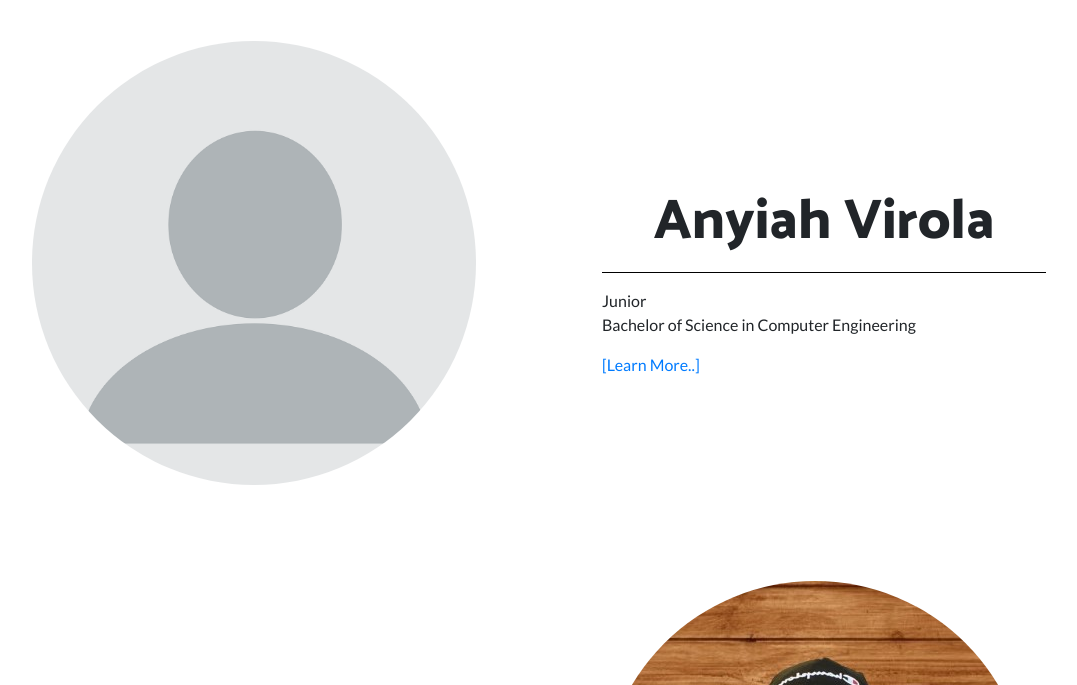
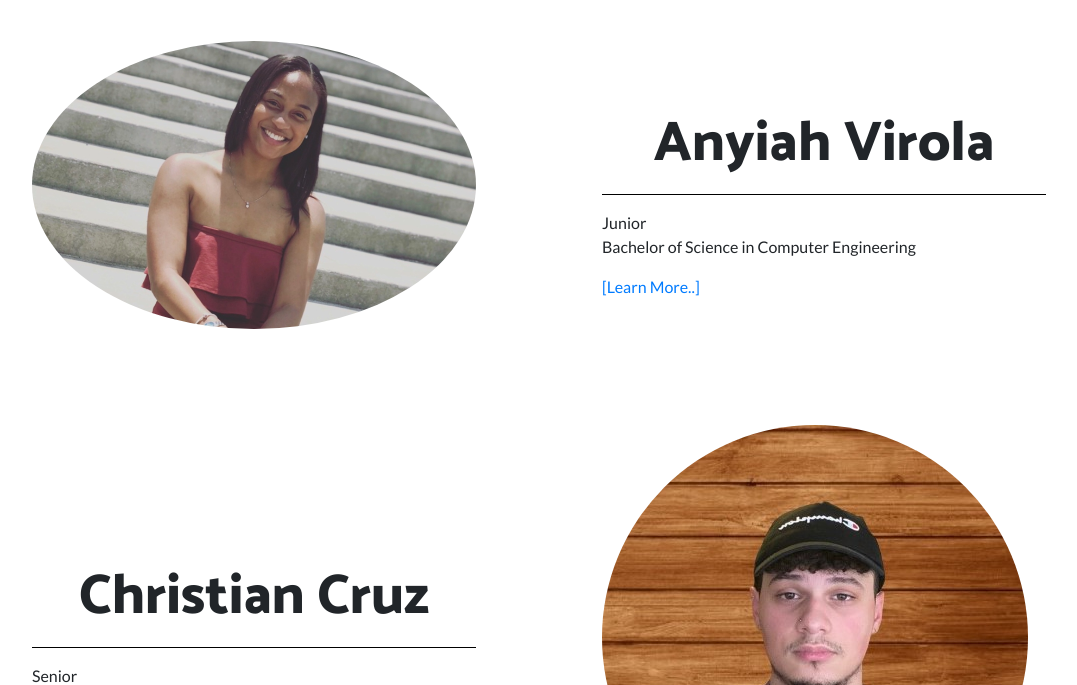
Before and after one commit to cen4010-s2021-g14/Team-Website, a plain HTML site: page index.html in a window 1280 px wide. Shown: the part 758-1443 px from the top of the page, without its empty margins (101-1178 px from the left). Drawn offline with Linux system fonts and the light colour scheme.

Commit message:
Update index.html

```diff
--- a/index.html
+++ b/index.html
@@ -41,7 +41,7 @@
       <div class="row align-items-center">
         <div class="col-lg-6">
           <div class="p-5">
-            <img class="img-fluid rounded-circle" src="img/empty.png" alt="Anyiah">
+            <img class="img-fluid rounded-circle" src="img/myphoto.PNG" alt="Anyiah">
           </div>
         </div>
         <div class="col-lg-6">
```
